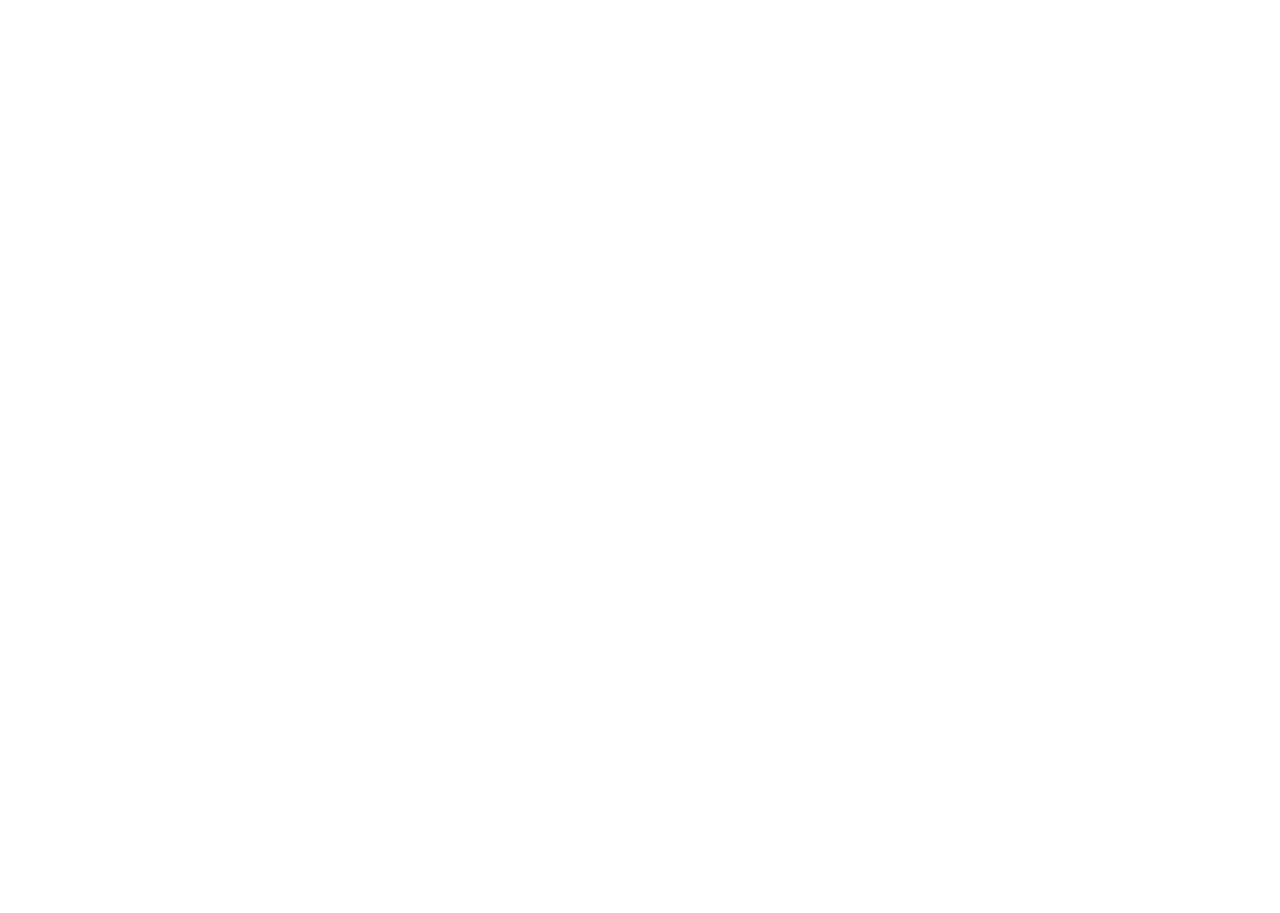
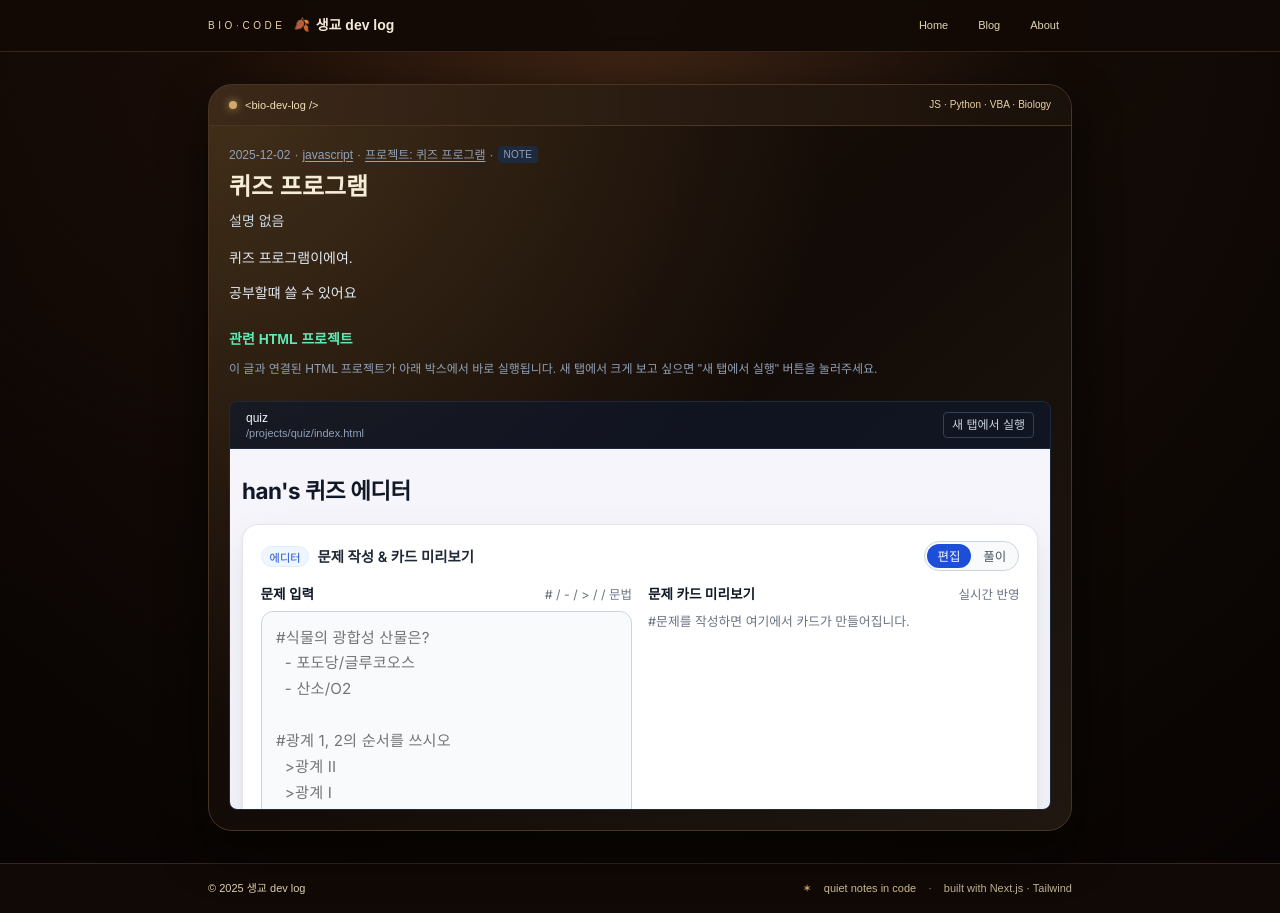
Before and after one commit to hanhyong/hans_blog, a Next.js app: page /blog/- in a window 1280 px wide. Before the commit this address had no page. Before the commit the page ends 800 px from the top, so only its background shows below. Built offline with nearby package versions, Linux system fonts and the light colour scheme.

Commit message:
퀴즈 추가

```diff
--- a/data/posts.ts
+++ b/data/posts.ts
@@ -101,6 +101,17 @@
     content: "커피내기 하는 프로그램입니다.",
     projects: ["coffee"],
   },
+  {
+    slug: "-",
+    title: "퀴즈 프로그램",
+    date: "2025-12-02",
+    folder: "javascript",
+    series: "퀴즈 프로그램",
+    tag: "note",
+    description: "설명 없음",
+    content: "퀴즈 프로그램이에여.\n공부할떄 쓸 수 있어요",
+    projects: ["quiz"],
+  },
 ];
 export function getPostBySlug(slug: string): Post | undefined {
   return posts.find((p) => p.slug === slug);
```
Also changed, not shown: public/projects/quiz/index.html (renamed from public/projects/quiz/quizz.html).
